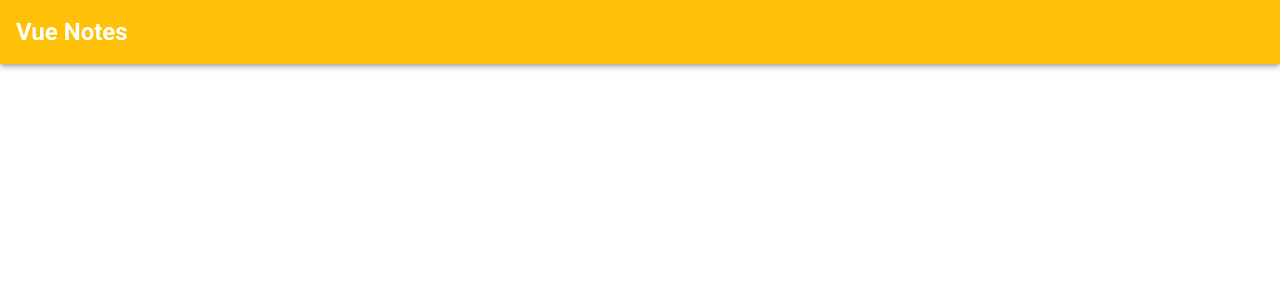
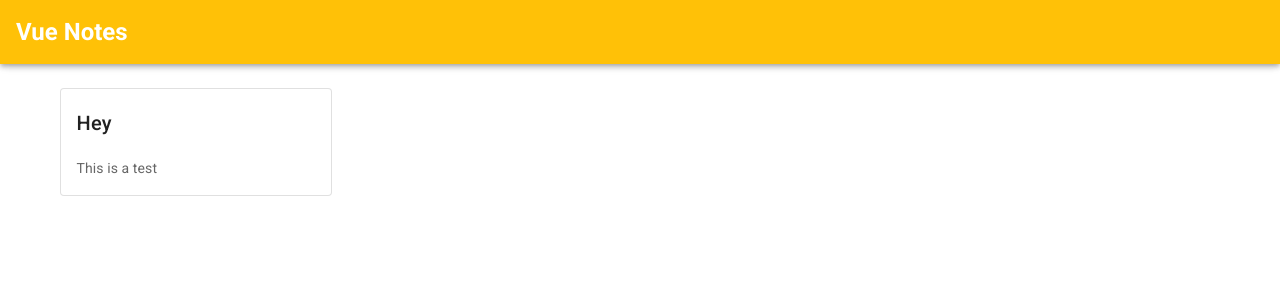
Before and after one commit to ksentak/vue-notes, a Vue app: page / in a window 1280 px wide. Shown: the top 300 px of the page. Built offline with nearby package versions, Linux system fonts and the light colour scheme.

Commit message:
add note and noteItem components

```diff
--- a/src/App.vue
+++ b/src/App.vue
@@ -11,16 +11,22 @@
     </v-app-bar>
 
     <v-main>
-      <!-- Where notes will be added -->
+      <v-container class="mt-3">
+        <Notes />
+      </v-container>
     </v-main>
   </v-app>
 </template>
 
 <script>
+import Notes from '@/components/Notes';
+
 export default {
   name: 'App',
 
-  components: {},
+  components: {
+    Notes
+  },
 
   data: () => ({})
 };
--- /dev/null
+++ b/src/components/NoteItem.vue
@@ -0,0 +1,18 @@
+<template>
+  <v-card outlined hover class="flex d-flex flex-column">
+    <v-card-title>
+      Hey
+      <v-spacer></v-spacer>
+      <v-btn icon :ripple="false">
+        <!-- <v-icon v-show="showEditIcon">mdi-pencil-outline</v-icon> -->
+      </v-btn>
+    </v-card-title>
+    <v-card-text>This is a test</v-card-text>
+  </v-card>
+</template>
+
+<script>
+export default {
+  name: 'NoteItem'
+};
+</script>
--- /dev/null
+++ b/src/components/Notes.vue
@@ -0,0 +1,17 @@
+<template>
+  <v-row>
+    <v-col cols="12" sm="6" md="4" lg="3" xl="2" class="d-flex flex-column">
+      <NoteItem />
+    </v-col>
+  </v-row>
+</template>
+
+<script>
+import NoteItem from './NoteItem';
+export default {
+  name: 'Notes',
+  components: {
+    NoteItem
+  }
+};
+</script>
```
